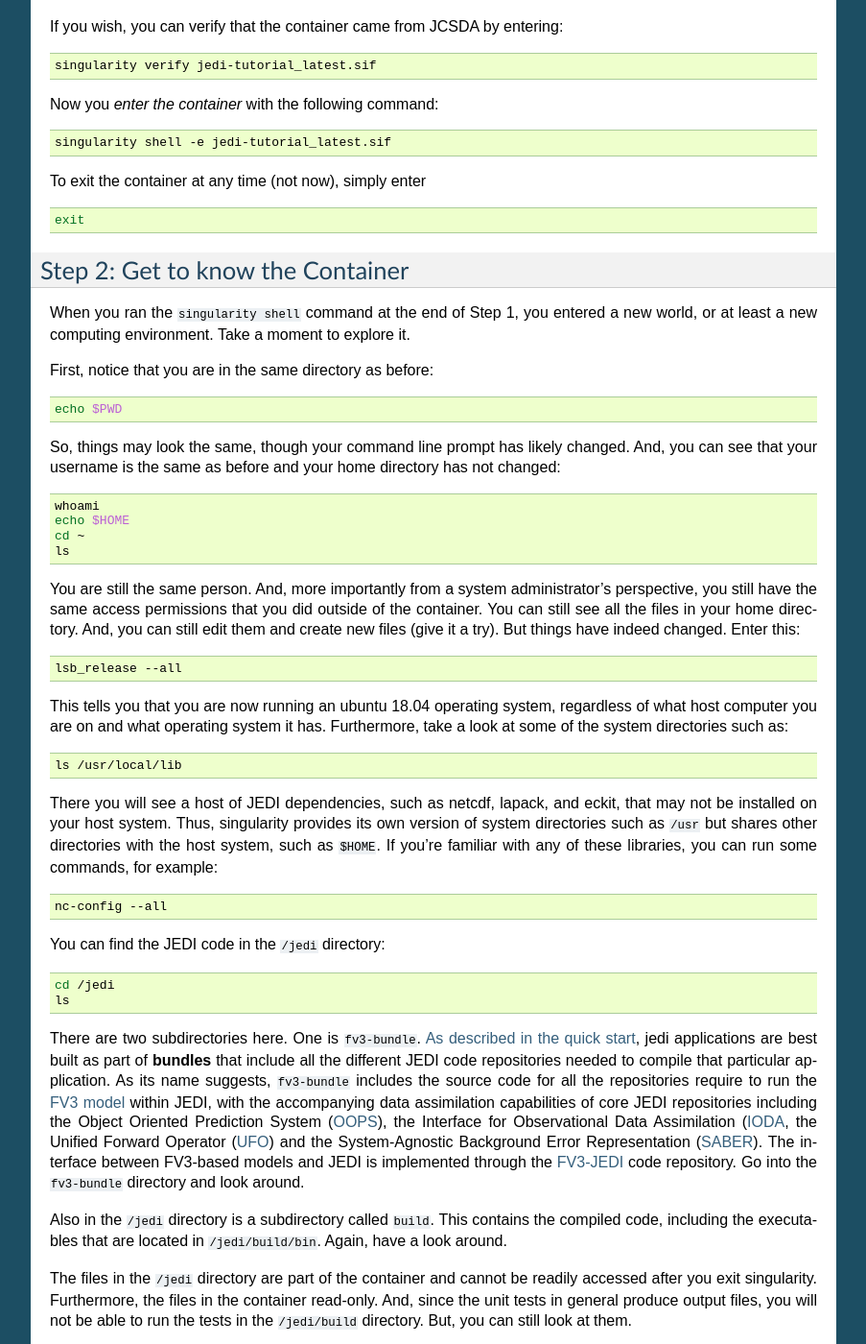
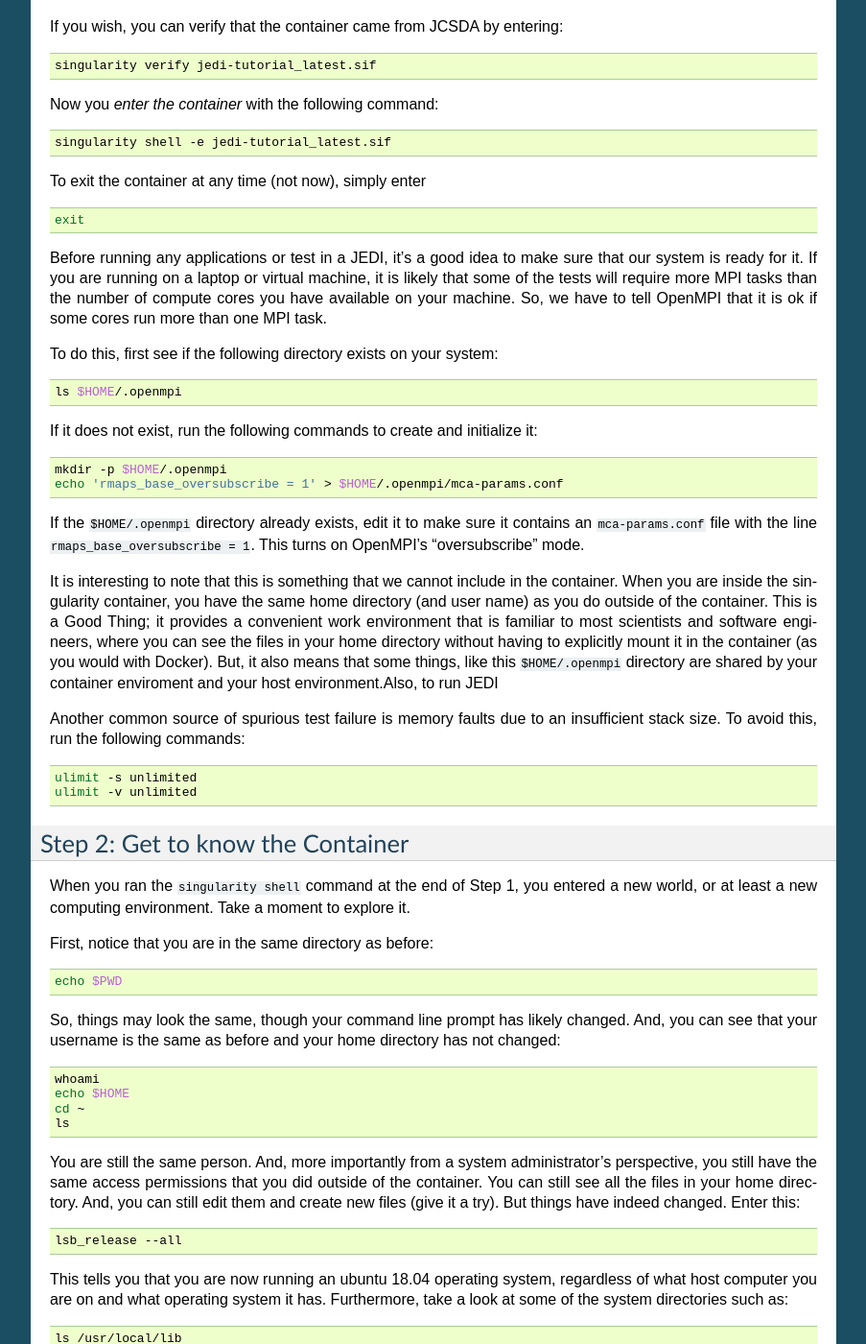
Before and after one commit to JCSDA/jedi-docs, a Sphinx documentation site: the page built from docs/learning/tutorials/level1/run-jedi.rst, in a window 1280 px wide and 1400 px high, scrolled down 721 px. Shown: the whole window at 96% size, without its empty margins (198-1101 px from the left). Built offline with Sphinx 7.4.7, drawn with Linux system fonts in a browser that asks for light colours; some of the changed text lies outside the part shown.

Commit message:
extra instructions for tutorial1

```diff
--- a/docs/learning/tutorials/level1/hofx_nrt.rst
+++ b/docs/learning/tutorials/level1/hofx_nrt.rst
@@ -82,6 +82,7 @@
    mkdir -p $HOME/jedi/tutorials
    cp -r /opt/jedi/fv3-bundle/tutorials/Hofx $HOME/jedi/tutorials
    cd $HOME/jedi/tutorials/Hofx
+   chmod a+x run.bash
 
 We'll call ``$HOME/jedi/tutorials/Hofx`` the run directory.
 
--- a/docs/learning/tutorials/level1/run-jedi.rst
+++ b/docs/learning/tutorials/level1/run-jedi.rst
@@ -48,6 +48,33 @@
 .. code-block:: bash
 
    exit
+
+
+Before running any applications or test in a JEDI, it's a good idea to make sure that our system is ready for it.  If you are running on a laptop or virtual machine, it is likely that some of the tests will require more MPI tasks than the number of compute cores you have available on your machine.  So, we have to tell OpenMPI that it is ok if some cores run more than one MPI task.
+
+To do this, first see if the following directory exists on your system:
+
+.. code-block:: bash
+
+    ls $HOME/.openmpi
+
+If it does not exist, run the following commands to create and initialize it:
+
+.. code-block:: bash
+
+    mkdir -p $HOME/.openmpi
+    echo 'rmaps_base_oversubscribe = 1' > $HOME/.openmpi/mca-params.conf
+
+If the ``$HOME/.openmpi`` directory already exists, edit it to make sure it contains an ``mca-params.conf`` file with the line ``rmaps_base_oversubscribe = 1``.  This turns on OpenMPI's "oversubscribe" mode.
+
+It is interesting to note that this is something that we cannot include in the container.  When you are inside the singularity container, you have the same home directory (and user name) as you do outside of the container.  This is a Good Thing; it provides a convenient work environment that is familiar to most scientists and software engineers, where you can see the files in your home directory without having to explicitly mount it in the container (as you would with Docker).  But, it also means that some things, like this ``$HOME/.openmpi`` directory are shared by your container enviroment and your host environment.Also, to run JEDI
+
+Another common source of spurious test failure is memory faults due to an insufficient stack size.  To avoid this, run the following commands:
+
+.. code-block:: bash
+
+    ulimit -s unlimited
+    ulimit -v unlimited
 
 .. _meet-the-container:
 
@@ -115,6 +142,7 @@
    mkdir -p $HOME/jedi/tutorials
    cp -r /opt/jedi/fv3-bundle/tutorials/runjedi $HOME/jedi/tutorials
    cd $HOME/jedi/tutorials/runjedi
+   chmod a+x run.bash
 
 .. note::
 
```
